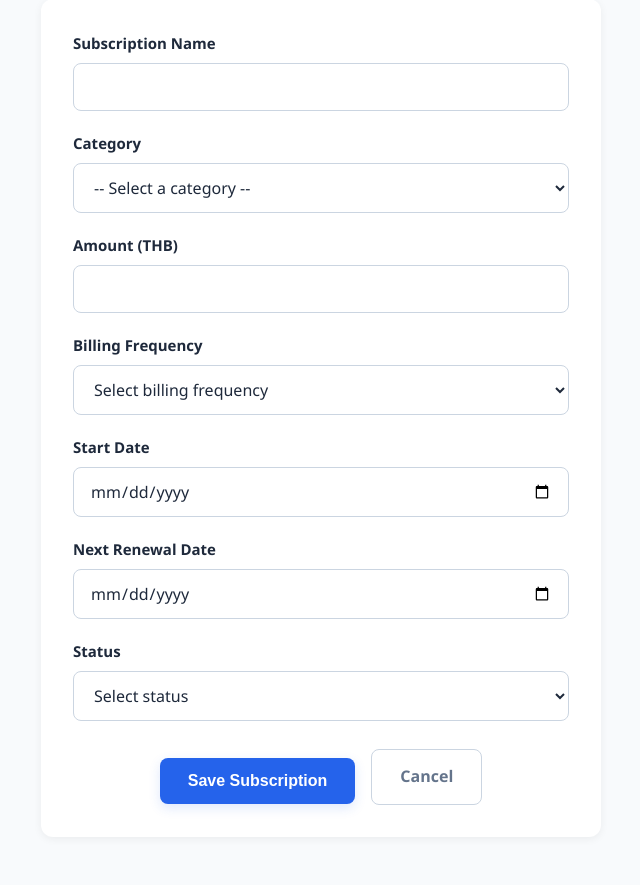
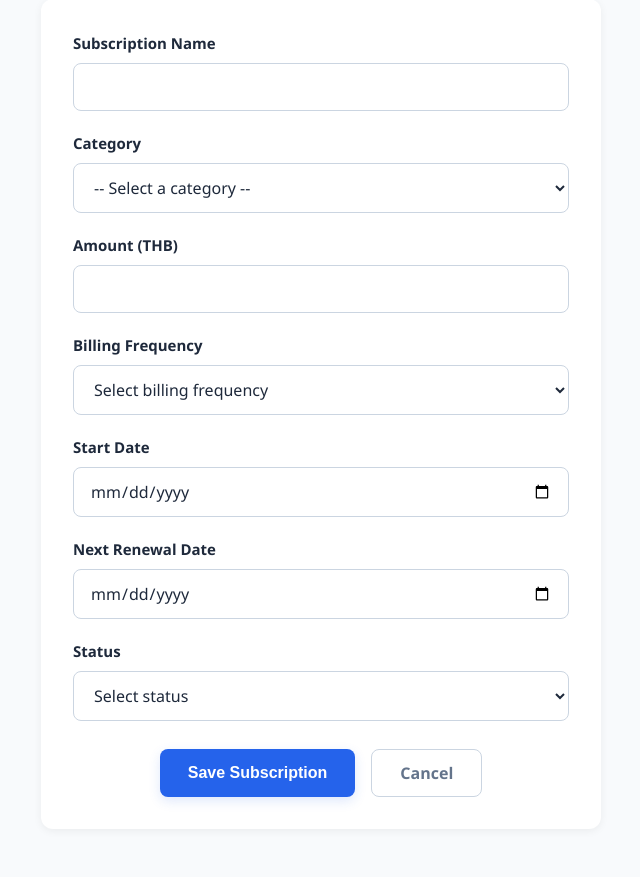
Before and after one commit to patelvalentina-hub/Smart-Subscription-Manager, a Flask app: page /add_subscription in a window 1280 px wide. Shown: the part 180-1065 px from the top of the page, without its empty margins (319-959 px from the left). After the commit the page ends 1012 px from the top, so only its background shows below. Run offline with Flask 3, Linux system fonts and the light colour scheme.

Commit message:
Better button layout

```diff
--- a/app/static/css/style.css
+++ b/app/static/css/style.css
@@ -438,12 +438,6 @@ body {
     box-shadow: 0 0 0 3px var(--color-primary-light);
 }
 
-.form-page__container form button.dashboard__add-btn {
-    align-self: center;
-    margin-top: 0.5rem;
-    border: none;
-    cursor: pointer;
-}
 
 .form-page__actions {
     display: flex;
@@ -455,21 +449,35 @@ body {
 
 .form-page__actions .dashboard__add-btn {
     align-self: auto;
-    margin-top: 0;
+    height: 48px;
+    margin: 0;
+    padding: 0 1.75rem;
+    border: none;
+    line-height: 1;
+    cursor: pointer;
 }
 
 .form-page__cancel-btn {
     display: inline-flex;
     align-items: center;
     justify-content: center;
-    padding: 0.875rem 1.75rem;
+
+    height: 48px;
+    padding: 0 1.75rem;
+
     color: var(--color-text-muted);
     background-color: var(--color-white);
     border: 1px solid #cbd5e1;
     border-radius: var(--radius);
+
+    font-family: inherit;
     font-size: 1rem;
     font-weight: 600;
+    line-height: 1;
+
     text-decoration: none;
+    cursor: pointer;
+
     transition:
         background-color var(--transition),
         border-color var(--transition),
```
Also changed, not shown: SPRINT_7_UI_UX.md (+4 -4 lines).
